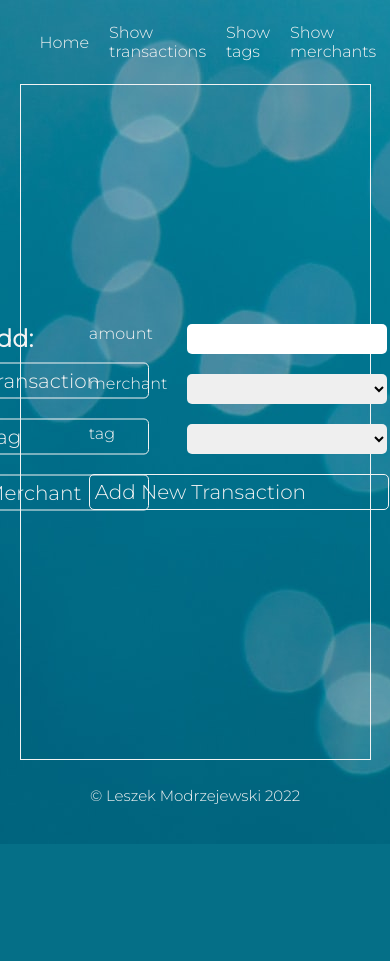
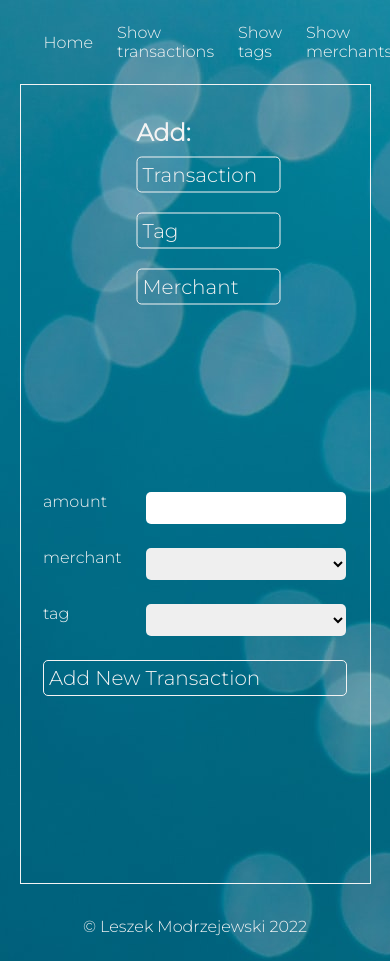
Before and after one commit to lesmodrzejewski/Spending-Tracker, a Flask app: page /transactions/new in a window 390 px wide. Before the commit the page ends 804 px from the top, so only its background shows below. Run offline with Flask 2, Linux system fonts and the light colour scheme; data that the repository does not hold is empty; some libraries are stand-ins or nearby versions; some web fonts are replaced.

Commit message:
responsivenes first commit

```diff
--- a/static/style.css
+++ b/static/style.css
@@ -19,14 +19,14 @@ a {
 }
 
 button {
-    width: 170px;
+    width: 9rem;
     text-align: left;
     font-family: Montserrat;
-    font-size: 20px;
+    font-size: 1.25rem;;
     background-color: transparent;
     color: #f3f3f3;
     margin: 10px 0;
-    padding: 5px;;
+    padding: 5px;
     border: 1px solid #f3f3f3;
     border-radius: 5px;
 
@@ -38,8 +38,8 @@ select {
     font-family: Montserrat;
     padding: 0 15px;
     border: none;
-    width: 200px;
-    height: 30px;
+    width: 12.5rem;
+    height: 2rem;
     border-radius: 5px;
 }
 
@@ -63,10 +63,10 @@ main {
 }
 
 footer {
-    font-size: 15px;;
+    font-size: 1rem;
     height: 9vh;
     text-align: center;
-    padding-top: 25px;
+    padding-top: 2rem;
     margin-top: 1px;
 }
 
@@ -78,12 +78,12 @@ nav > ul {
 
 nav > ul > li {
     list-style: none;
-    margin-left: 20px;;
+    margin-left: 1.5rem;
 }
 
 aside > h2 {
     text-align: center;
-    margin-top: 20px;
+    margin-top: 1.5rem;
 }
 
 #add-container {
@@ -137,7 +137,7 @@ aside > h2 {
 }
 
 .merchant-list h1 {
-    margin-bottom: 20px;
+    margin-bottom: 1.5rem;
 }
 
 #add-merchant {
@@ -154,7 +154,7 @@ aside > h2 {
 }
 
 #add-merchant-button {
-    width: 255px;
+    width: 16rem;
 }
 
 #edit-merchant-section {
@@ -171,7 +171,7 @@ aside > h2 {
 }
 
 #update-merchant-button {
-    width: 255px;
+    width: 16rem;
 }
 
 #show-merchant-section {
@@ -212,7 +212,7 @@ aside > h2 {
 }
 
 .tags-list h1 {
-    margin-bottom: 20px;
+    margin-bottom: 1.5rem;
 }
 
 #add-tag {
@@ -229,7 +229,7 @@ aside > h2 {
 }
 
 #add-tag-button {
-    width: 255px;
+    width: 16rem;
 }
 
 #edit-tag-section {
@@ -246,7 +246,7 @@ aside > h2 {
 }
 
 #update-tag-button {
-    width: 235px;
+    width: 14.7rem;
 }
 
 #show-tag-section {
@@ -288,7 +288,7 @@ aside > h2 {
 }
 
 .transactions-list h1 {
-    margin-bottom: 20px;
+    margin-bottom: 1.5rem;
     text-align: center;
 }
 
@@ -313,14 +313,14 @@ td {
 }
 
 #add-transaction-header {
-    margin-bottom: 20px;;
+    margin-bottom: 1.5rem;
 }
 
 #add-transaction-form {
     width: 50%;
     display: grid;
     grid-template-columns: 1fr 1fr;
-    grid-gap: 20px;
+    grid-gap: 1.5rem;
 }
 
 #add-transaction-section {
@@ -337,6 +337,67 @@ td {
 }
 
 #add-transaction-button {
-    width: 300px;
-    margin-top: 20px;;
+    width: 19rem;
+    margin-top: 1.5rem;
 }
+
+@media (max-width: 500px) {
+    /* button {
+        width: 5rem;
+        font-size: 0.75rem;
+    }
+
+    #main-container {
+        display: flex;
+        flex-direction: column;
+    }
+
+    #add-container {
+        display: block;
+    }
+
+
+    .merchant-list h1 {
+        font-size: 1.25rem;
+    }
+
+    .merchant-list a {
+        font-size: 1rem;
+    } */
+
+
+    body {
+        width: 100vw;
+    }
+    main {
+        display: flex;
+        flex-direction: column;
+        height: 800px;
+    }
+    #add-container {
+        margin: auto;
+
+    }
+
+    .add-section {
+        position: relative;
+        padding-top: 2rem;;
+    }
+
+    .franklin-quote h1,
+    .franklin-quote h2 {
+       display: none;
+    }
+
+    .transactions-list h1 {
+       font-size: 1.5rem;;
+    }
+
+    th {
+        font-size: 1rem;
+    }
+
+    td {
+        font-size: 1rem;
+    }
+}
--- a/templates/base.html
+++ b/templates/base.html
@@ -28,11 +28,12 @@
     <main>
         <aside id="add-container">
             <div class="add-section">
-            <h2>Add:</h2>
-            <div class="add-buttons"></div>
-                <a role="button" href="/transactions/new" ><button>Transaction</button></a>
-                <a role="button" href="/tags/new"><button>Tag</button></a>
-                <a role="button" href="/merchants/new"><button>Merchant</button></a>
+                <h2>Add:</h2>
+                <div class="add-buttons">
+                    <a role="button" href="/transactions/new" ><button>Transaction</button></a>
+                    <a role="button" href="/tags/new"><button>Tag</button></a>
+                    <a role="button" href="/merchants/new"><button>Merchant</button></a>
+                </div>
             </div>
         </aside>
         <section id="right-side">
--- a/templates/tags/new.html
+++ b/templates/tags/new.html
@@ -4,7 +4,7 @@
 <form id="add-tag" action="/tags" method="post">
     <div id="add-tag-input">
         <div>
-            <label for="add-new-tag-name">Name</label>
+            <label for="add-new-tag-name">Name:</label>
             <input type="text" name="add-new-tag-name" id="add-new-tag-name">
         </div>
 
```
